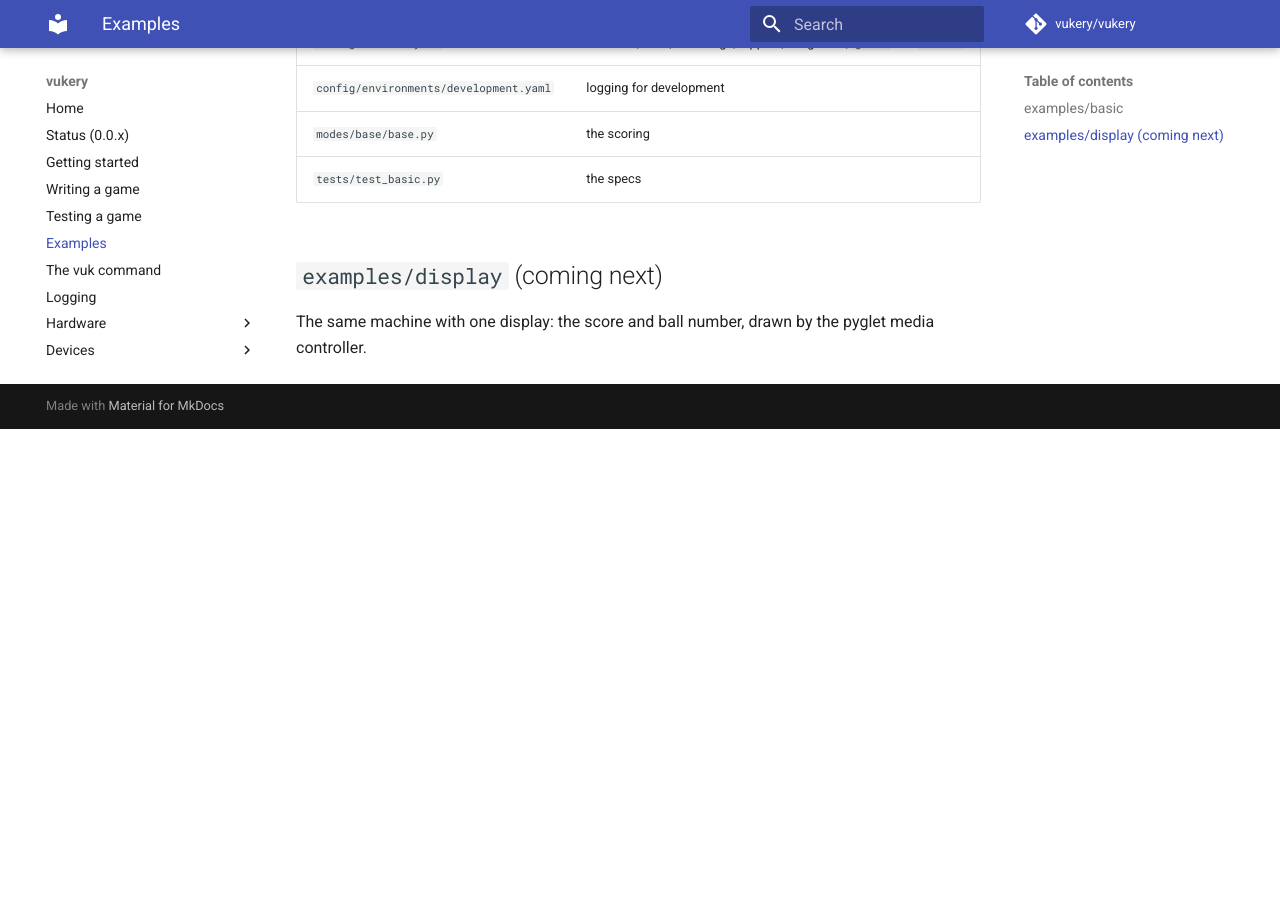
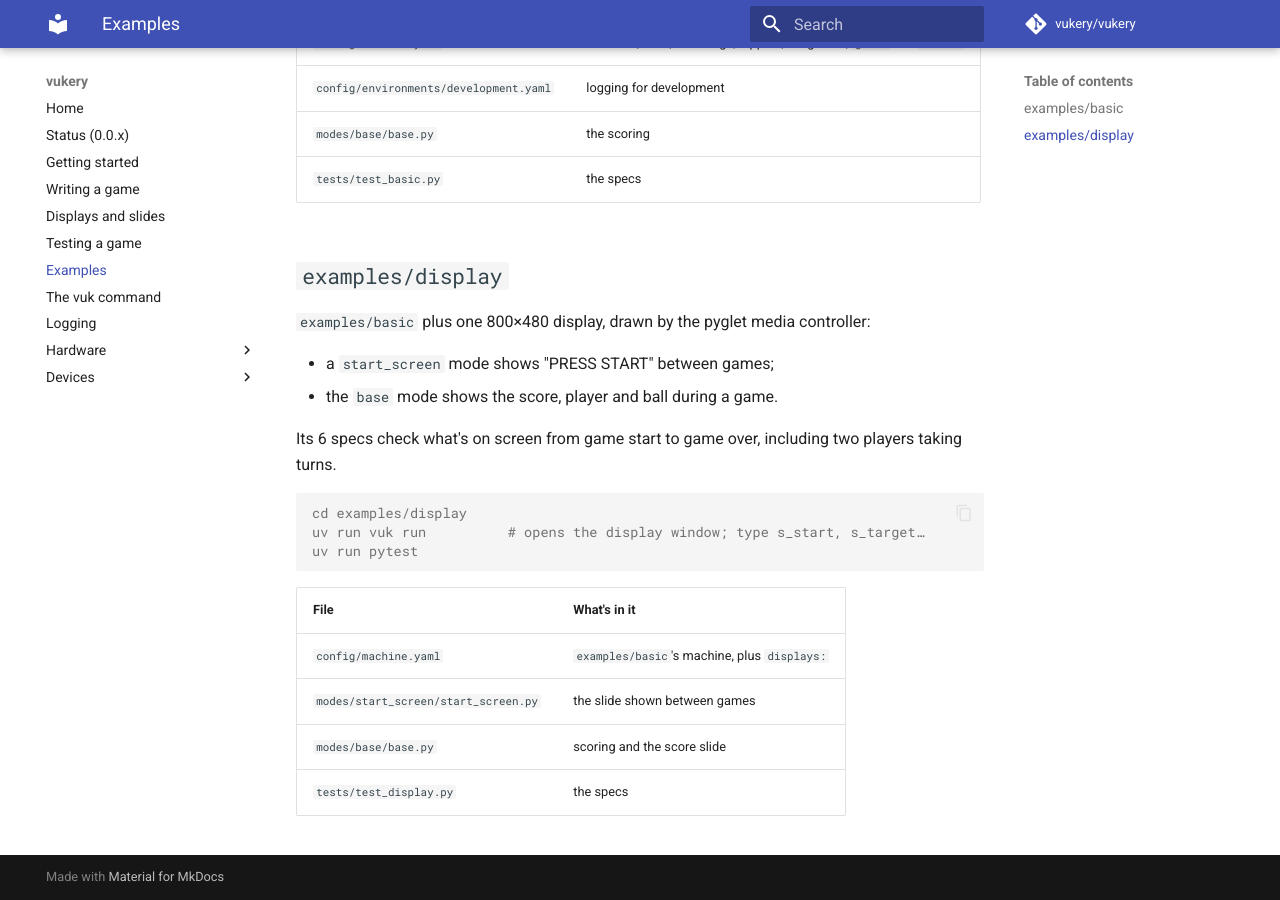
Before and after one commit to vukery/vukery, an MkDocs documentation site: the page built from docs/examples.md, in a window 1280 px wide and 900 px high, scrolled down 768 px. Built offline with MkDocs 1.6.1 and Material for MkDocs 9.7.7, drawn with Linux system fonts in a browser that asks for light colours; comment, search, counter and statistics services are not loaded; before the commit the page ends 1197 px from its top, so only the background shows below that.

Commit message:
docs: displays and slides; examples, status and CLI updated
Co-Authored-By: Claude Opus 5.5 <noreply@anthropic.com>

````diff
--- a/docs/examples.md
+++ b/docs/examples.md
@@ -32,7 +32,26 @@ The files:
 | `modes/base/base.py` | the scoring |
 | `tests/test_basic.py` | the specs |
 
-## `examples/display` (coming next)
+## `examples/display`
 
-The same machine with one display: the score and ball number, drawn by the
-pyglet media controller.
+`examples/basic` plus one 800×480 display, drawn by the pyglet media
+controller:
+
+- a `start_screen` mode shows "PRESS START" between games;
+- the `base` mode shows the score, player and ball during a game.
+
+Its 6 specs check what's on screen from game start to game over, including
+two players taking turns.
+
+```console
+cd examples/display
+uv run vuk run          # opens the display window; type s_start, s_target…
+uv run pytest
+```
+
+| File | What's in it |
+|---|---|
+| `config/machine.yaml` | `examples/basic`'s machine, plus `displays:` |
+| `modes/start_screen/start_screen.py` | the slide shown between games |
+| `modes/base/base.py` | scoring and the score slide |
+| `tests/test_display.py` | the specs |
--- a/mkdocs.yml
+++ b/mkdocs.yml
@@ -14,6 +14,7 @@ nav:
   - Status (0.0.x): status.md
   - Getting started: getting-started.md
   - Writing a game: writing-a-game.md
+  - Displays and slides: displays.md
   - Testing a game: testing.md
   - Examples: examples.md
   - The vuk command: cli.md
````
Also changed, not shown: docs/cli.md (+3 -3 lines), docs/displays.md (added, +125 -0 lines), docs/status.md (+3 -2 lines), docs/writing-a-game.md (+5 -4 lines).
